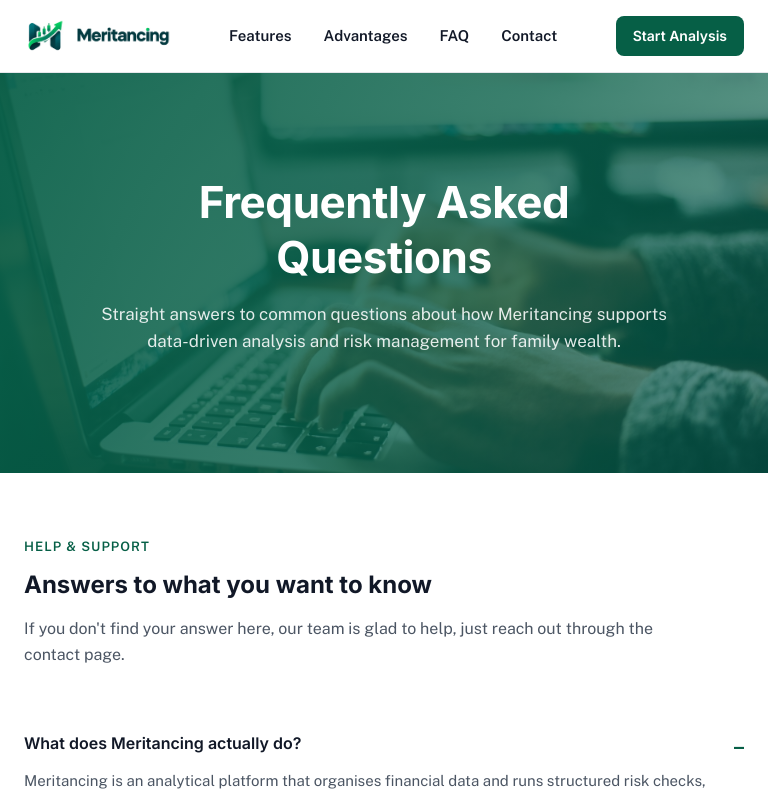
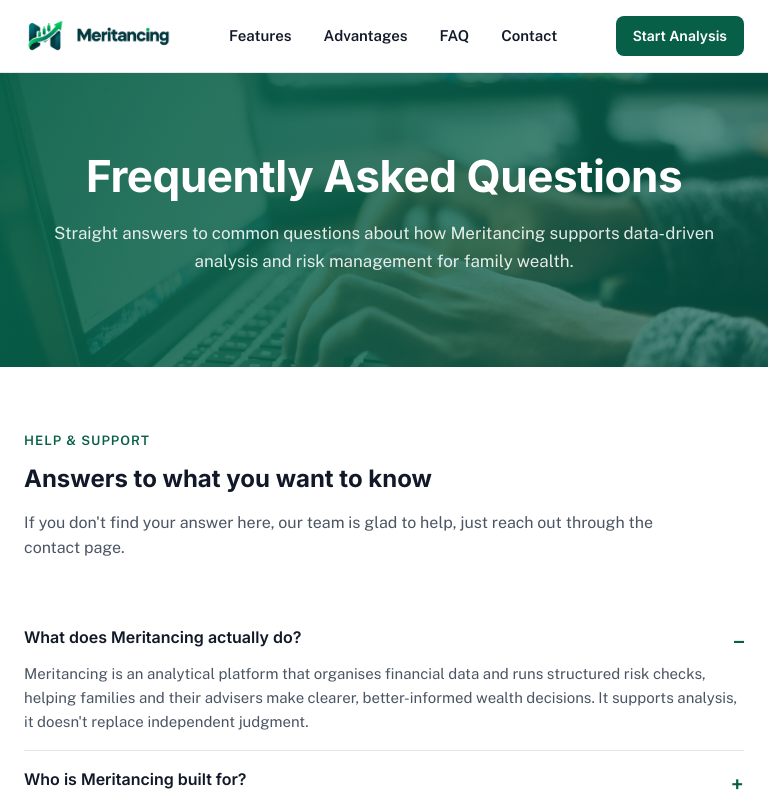
Before and after one commit to taybadeveloper/Meritancing, a Next.js app: page /faq in a window 768 px wide. Shown: the top 796 px of the page. Built offline with nearby package versions, Linux system fonts and the light colour scheme.

Commit message:
Reduce hero top/bottom padding on mobile and tablet

```diff
--- a/app/globals.css
+++ b/app/globals.css
@@ -200,11 +200,11 @@ img{max-width:100%; display:block;}
 .hero{
   position:relative;
   overflow:hidden;
-  min-height:300px;
+  min-height:260px;
   display:flex;
   align-items:center;
 }
-.hero-sm{ min-height:200px; }
+.hero-sm{ min-height:180px; }
 .hero-media{
   position:absolute;
   inset:0;
@@ -225,7 +225,7 @@ img{max-width:100%; display:block;}
   position:relative;
   z-index:2;
   max-width:840px;
-  padding:var(--space-4) var(--space-3);
+  padding:var(--space-2) var(--space-3);
   color:#fff;
   text-align:center;
 }
@@ -260,7 +260,14 @@ img{max-width:100%; display:block;}
   border:1px solid #fff;
 }
 
-@media (min-width:768px){
+@media (min-width:768px) and (max-width:1023px){
+  .hero{ min-height:340px; }
+  .hero-sm{ min-height:200px; }
+  .hero-content{ padding:var(--space-3) var(--space-5); }
+  .hero-content h1{ font-size:44px; }
+}
+
+@media (min-width:1024px){
   .hero{ min-height:400px; }
   .hero-content{ padding:var(--space-5) var(--space-8); }
   .hero-content h1{ font-size:44px; }
```
